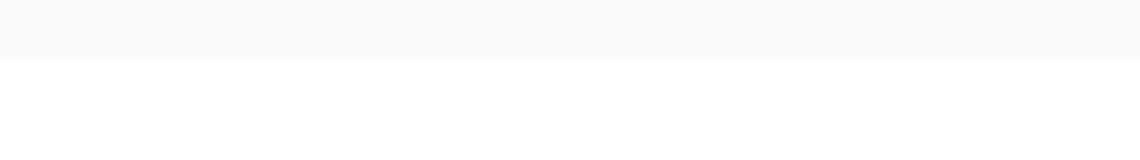
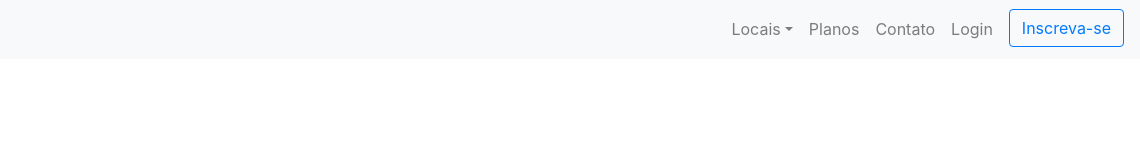
Before and after one commit to BHzdev/caravan, a plain HTML site: page index.html in a window 1280 px wide. Shown: the full height of the page, 140-1280 px from the left. Drawn offline with Linux system fonts and the light colour scheme.

Commit message:
:sparkles: feat: navbar finished

```diff
--- a/index.html
+++ b/index.html
@@ -15,7 +15,37 @@
     <a href="index.html" class="navbar-brand">
       <img src="img/caravan.svg" alt="Caravan">
     </a>
+
+    <button class="navbar-toggler" type="button" data-toggle="collapse" data-target="#navbarSupportedContent" aria-controls="navbarSupportedContent" aria-expanded="false" aria-label="Abrir Navegação">
+      <span class="navbar-toggler-icon"></span>
+    </button>
+
+    <div class="collapse navbar-collapse" id="navbarSupportedContent">
+      <ul class="navbar-nav ml-auto">
+        <li class="nav-item dropdown">
+          <a class="nav-link dropdown-toggle" href="#" id="navbarDropdown" role="button" data-toggle="dropdown" aria-haspopup="true" aria-expanded="false">Locais</a>
+          <div class="dropdown-menu" aria-labelledby="navbarDropdown">
+            <a class="dropdown-item" href="local.html">California</a>
+            <a class="dropdown-item" href="local.html">Paris</a>
+            <a class="dropdown-item" href="local.html">Dublin</a>
+          </div>
+        </li>
+        <li class="nav-item">
+          <a class="nav-link" href="planos.html">Planos</a>
+        </li>
+        <li class="nav-item">
+          <a class="nav-link" href="contato.html">Contato</a>
+        </li>
+        <li class="nav-item">
+          <a class="nav-link" href="#" data-toggle="modal" data-target="#modalLogin">Login</a>
+        </li>
+        <li class="nav-item">
+          <a class="btn btn-outline-primary ml-md-2" href="inscricao.html">Inscreva-se</a>
+        </li>
+      </ul>
+    </div>
   </nav>
+
   <script type="text/javascript" src="js/jquery-3.2.1.slim.min.js"></script>
   <script type="text/javascript" src="js/popper.min.js"></script>
   <script type="text/javascript" src="js/bootstrap.js"></script>
```
